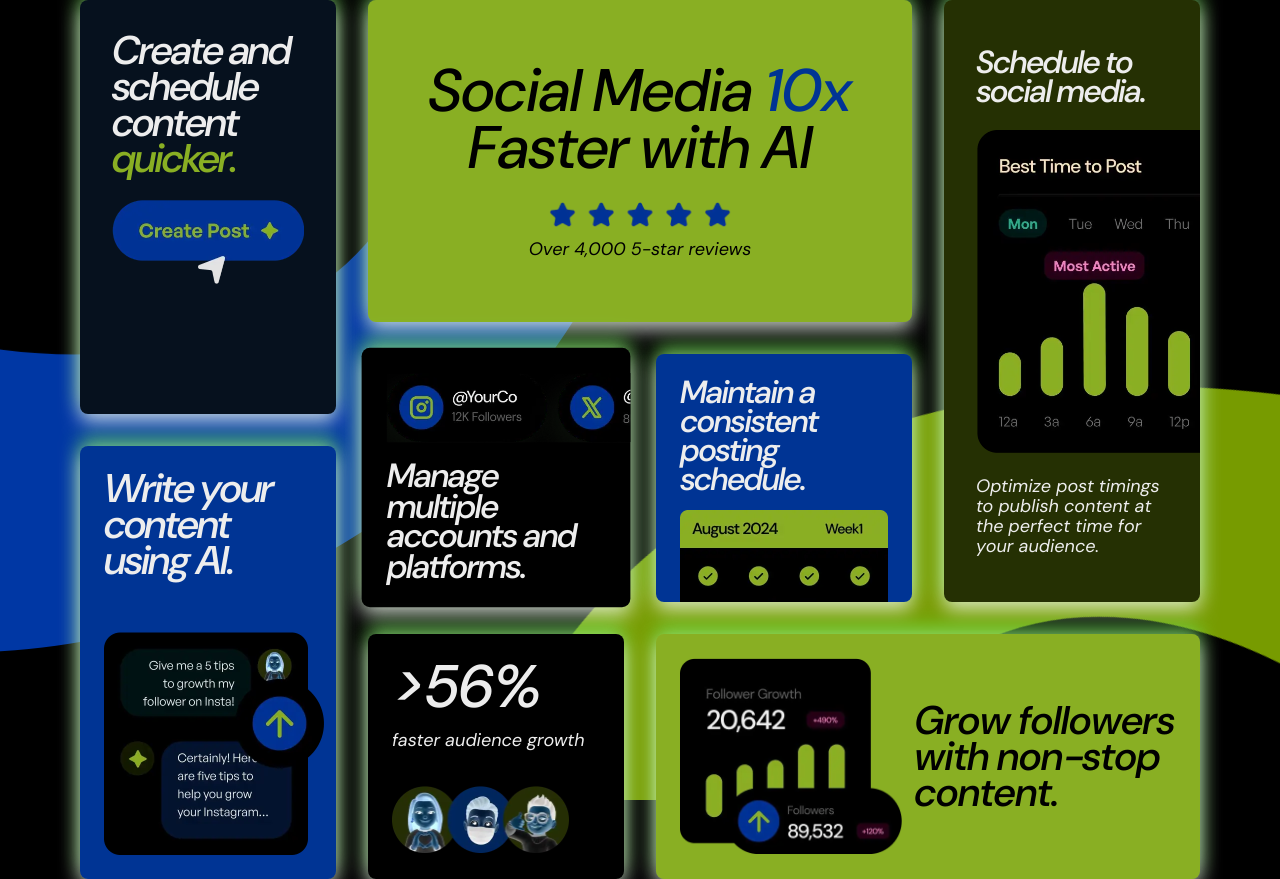
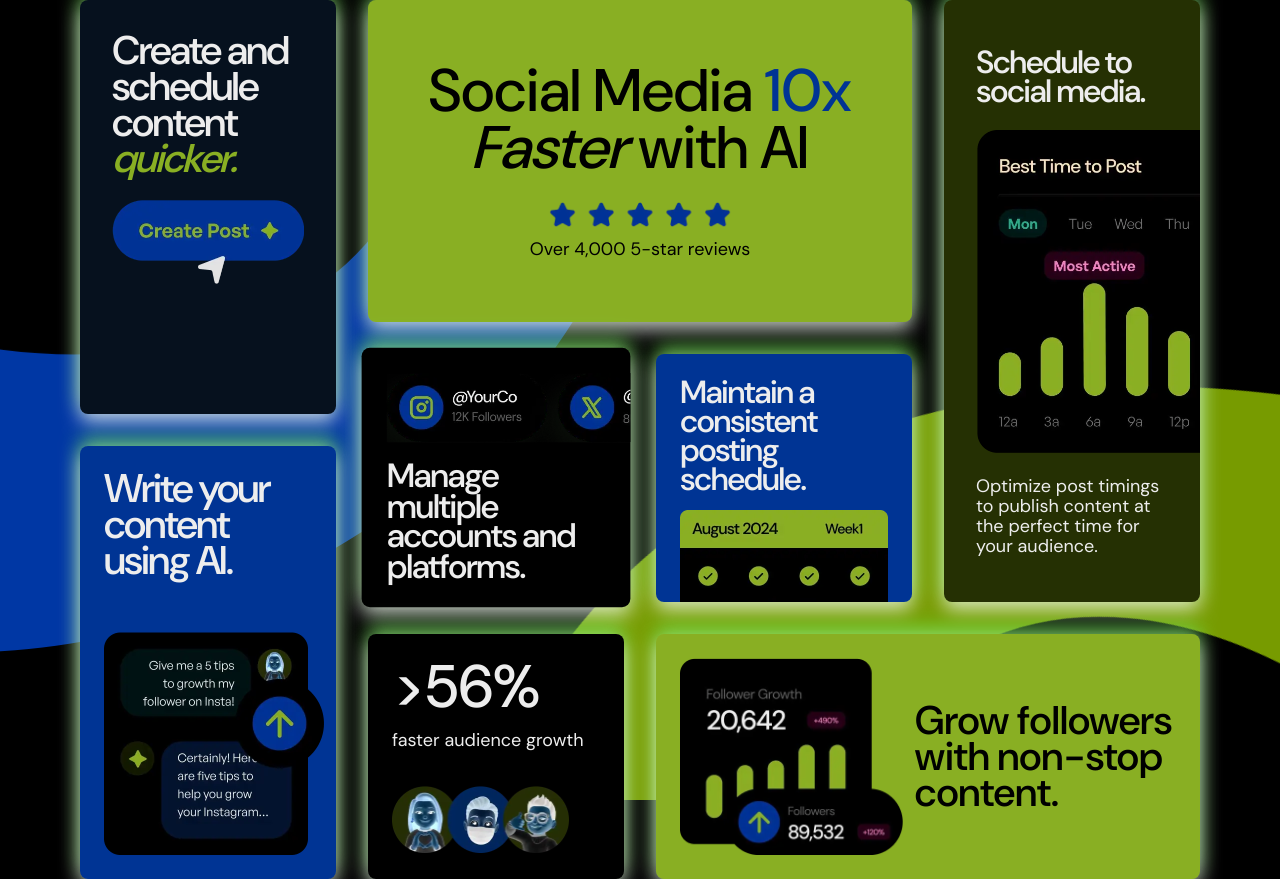
Before and after one commit to Grimm-N/bento-grid, a plain HTML site: page index.html in a window 1280 px wide. Drawn offline with Linux system fonts and the light colour scheme; files whose address does not match are found by name.

Commit message:
fonts update

```diff
--- a/styles.css
+++ b/styles.css
@@ -1,8 +1,8 @@
 /* font */
 @font-face {
   font-family: 'DMSans';
-  src: url('./fonts/DMSans-Italic-VariableFont_opsz\,wght.woff') format('woff'),
-         url('./fonts/DMSans-Italic-VariableFont_opsz\,wght.woff2') format('woff2'),
+  src: url('./fonts/DMSans-VariableFont_opsz\,wght.woff') format('woff'),
+         url('./fonts/DMSans-VariableFont_opsz\,wght.woff2') format('woff2'),
          url('./fonts/DMSans-VariableFont_opsz\,wght.ttf') format('truetype');
 }
 
```
